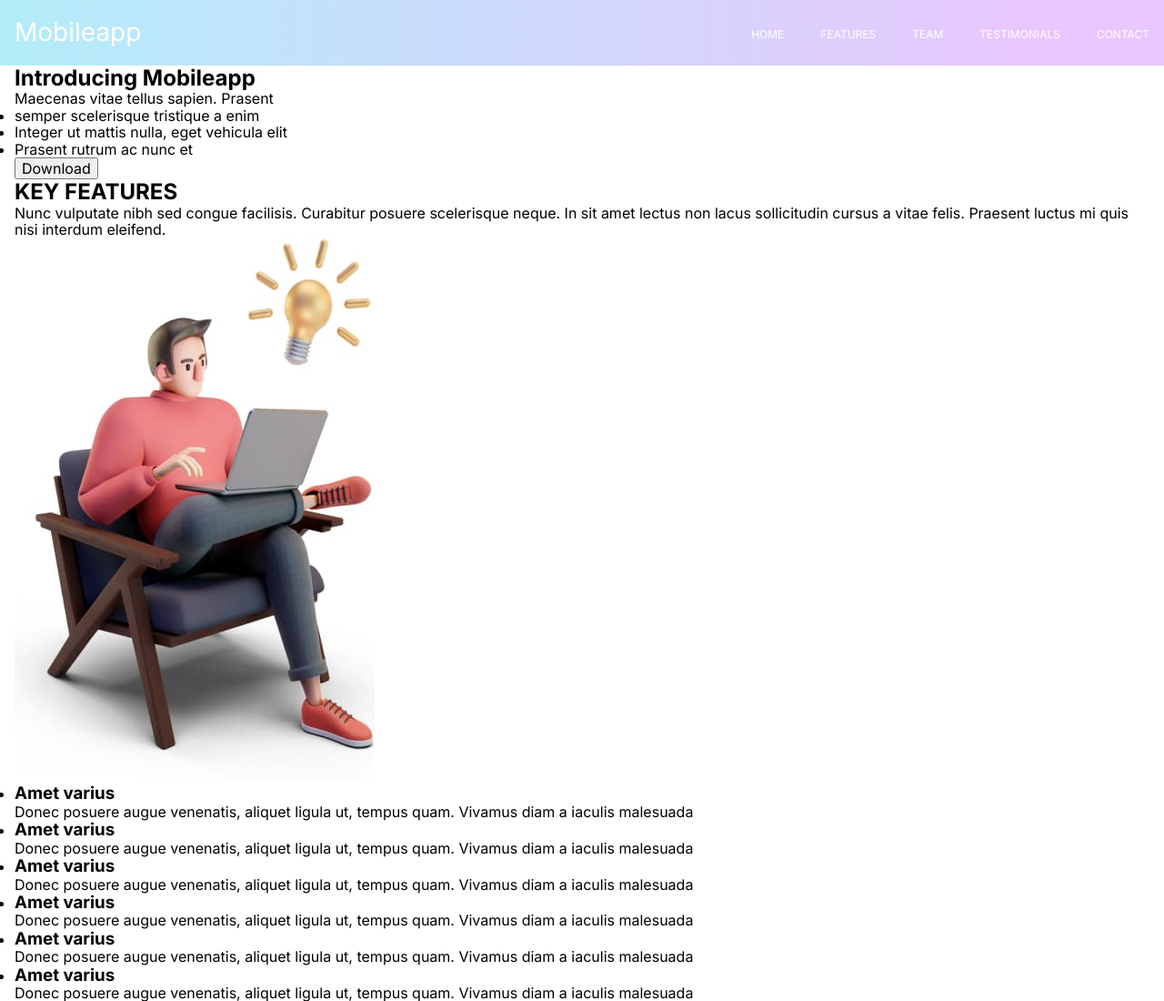
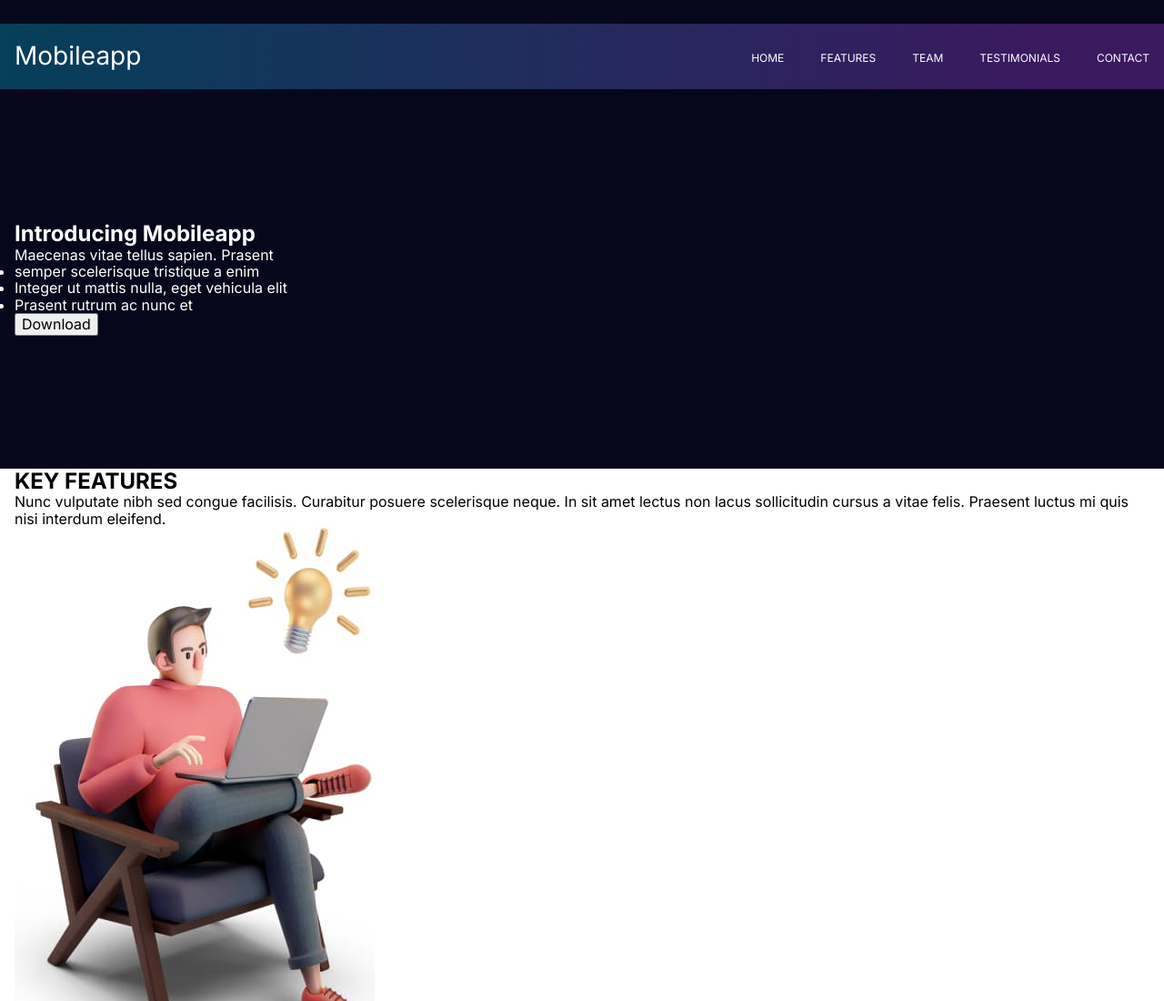
Before and after one commit to Tigriceo/fs-91-1, a plain HTML site: page index.html in a window 1280 px wide. Shown: the top 1100 px of the page at 91% size. Drawn offline with nearby package versions, Linux system fonts and the light colour scheme.

Commit message:
hero start

```diff
--- a/css/style.css
+++ b/css/style.css
@@ -20,11 +20,11 @@ ul {
   margin: 0 auto;
 }
 .header {
-  background: linear-gradient(
-    90.03deg,
-    rgba(0, 197, 235, 0.3) -1.97%,
-    rgba(181, 68, 254, 0.3) 89.43%
-  );
+  position: absolute;
+  width: 100%;
+  left: 0;
+  top: 26px;
+  background: linear-gradient(90.03deg, rgba(0, 197, 235, 0.3) -1.97%, rgba(181, 68, 254, 0.3) 89.43%);
   padding: 19px 0;
 }
 
@@ -53,3 +53,10 @@ ul {
   font-size: 12px;
   line-height: 1.25;
 }
+
+/* HERO */
+.hero {
+  padding: 243px 0 146px;
+  background: #06071b;
+  color: #ffffff;
+}
```
